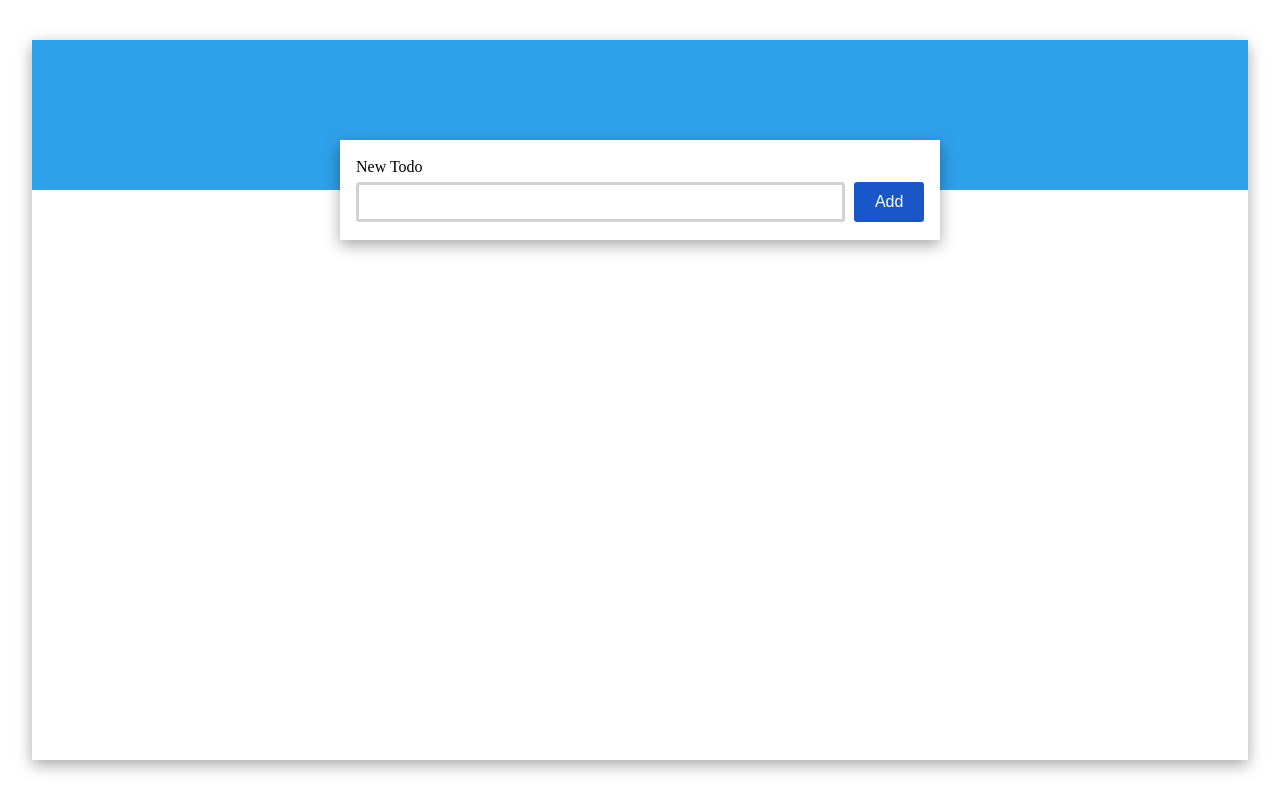
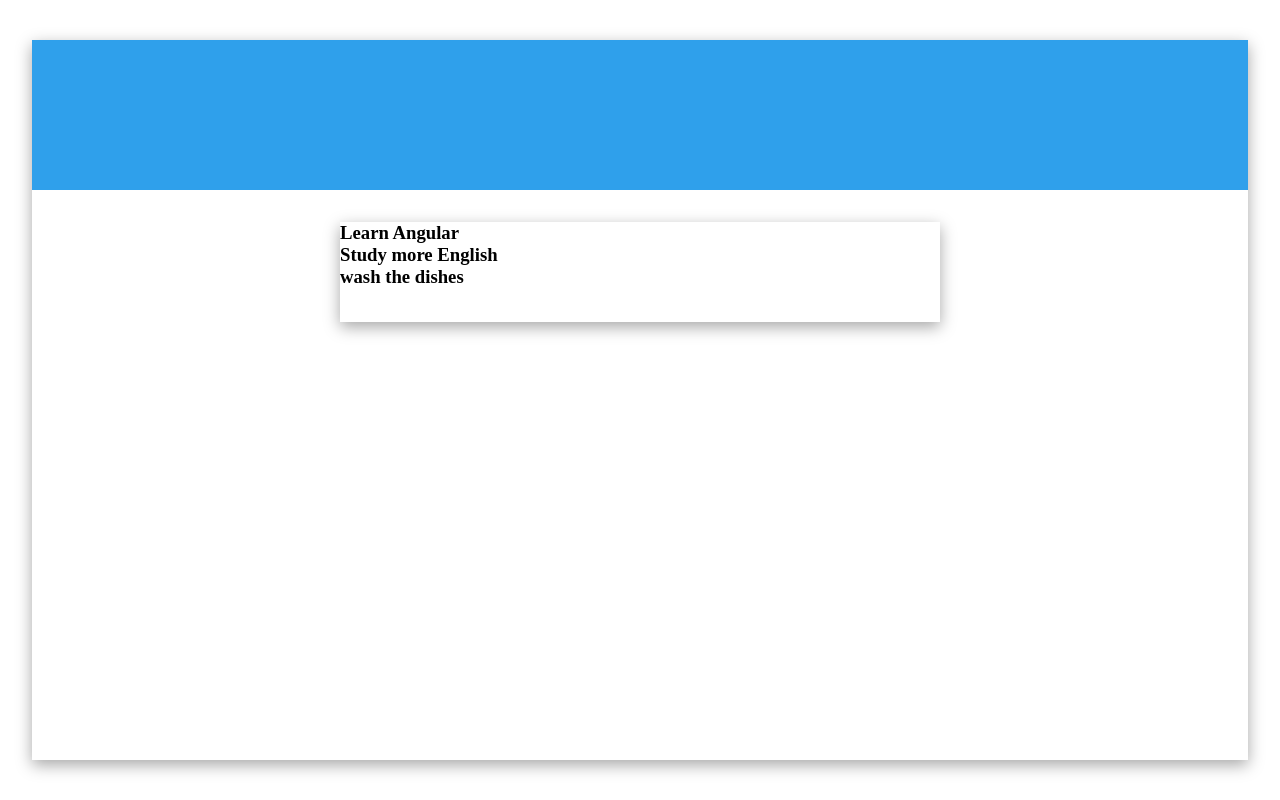
Before and after one commit to matheusleal-code/angular-todo-app, an Angular app: page / in a window 1280 px wide. Built offline with nearby package versions, Linux system fonts and the light colour scheme.

Commit message:
feat: created todo list component

```diff
--- a/src/app/app.component.html
+++ b/src/app/app.component.html
@@ -2,6 +2,6 @@
   <div class="box">
     <div class="header">
     </div>
-    <app-new-todo></app-new-todo>
+    <app-todo-list></app-todo-list>
   </div>
 </div>
--- a/src/app/app.module.ts
+++ b/src/app/app.module.ts
@@ -6,13 +6,15 @@ import { RouterModule } from '@angular/router';
 import { AppRoutingModule } from './app-routing.module';
 import { AppComponent } from './app.component';
 import { NewTodoComponent } from './new-todo/new-todo.component';
+import { TodoListComponent } from './todo-list/todo-list.component';
 
 @NgModule({
 
   // Módulos
   declarations: [
     AppComponent,
-    NewTodoComponent
+    NewTodoComponent,
+    TodoListComponent
   ],
 
   // Imports e Roteamento
--- /dev/null
+++ b/src/app/todo-list/todo-list.component.css
@@ -0,0 +1,11 @@
+.container{
+  background-color: #ffffff;
+
+  height: 100px;
+  width: 600px;
+
+  margin: auto;
+  margin-top: 2rem;
+
+  box-shadow: rgba(0, 0, 0, 0.35) 0px 5px 15px;
+}
--- /dev/null
+++ b/src/app/todo-list/todo-list.component.html
@@ -0,0 +1,7 @@
+<div class="container">
+  <div *ngFor="let todo of todos">
+    <h3>
+      {{todo.description}}
+    </h3>
+  </div>
+</div>
--- /dev/null
+++ b/src/app/todo-list/todo-list.component.ts
@@ -0,0 +1,18 @@
+import { Component } from '@angular/core';
+import { todos } from '../todos';
+
+@Component({
+  selector: 'app-todo-list',
+  templateUrl: './todo-list.component.html',
+  styleUrls: ['./todo-list.component.css']
+})
+export class TodoListComponent {
+
+  todos = todos;
+
+  constructor() { }
+
+  ngOnInit(): void {
+  }
+
+}
--- /dev/null
+++ b/src/app/todos.ts
@@ -0,0 +1,30 @@
+export interface Todo {
+  id: number;
+  description: string;
+  status: string;
+}
+
+export const todos = [
+  {
+    id: 1,
+    description: 'Learn Angular',
+    status: 'A'
+  },
+  {
+    id: 2,
+    description: 'Study more English',
+    status: 'A'
+  },
+  {
+    id: 3,
+    description: 'wash the dishes',
+    status: 'A'
+  }
+];
+
+
+/*
+Copyright Google LLC. All Rights Reserved.
+Use of this source code is governed by an MIT-style license that
+can be found in the LICENSE file at https://angular.io/license
+*/
```
Also changed, not shown: 1 other file (tests, documents, lock files or other folders).
